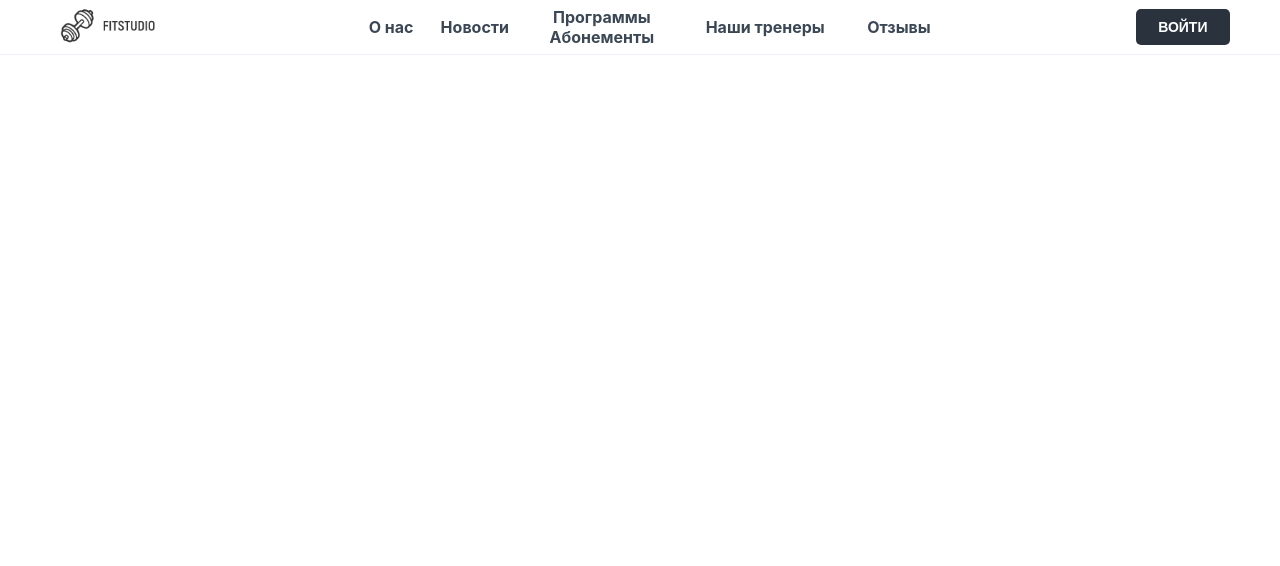
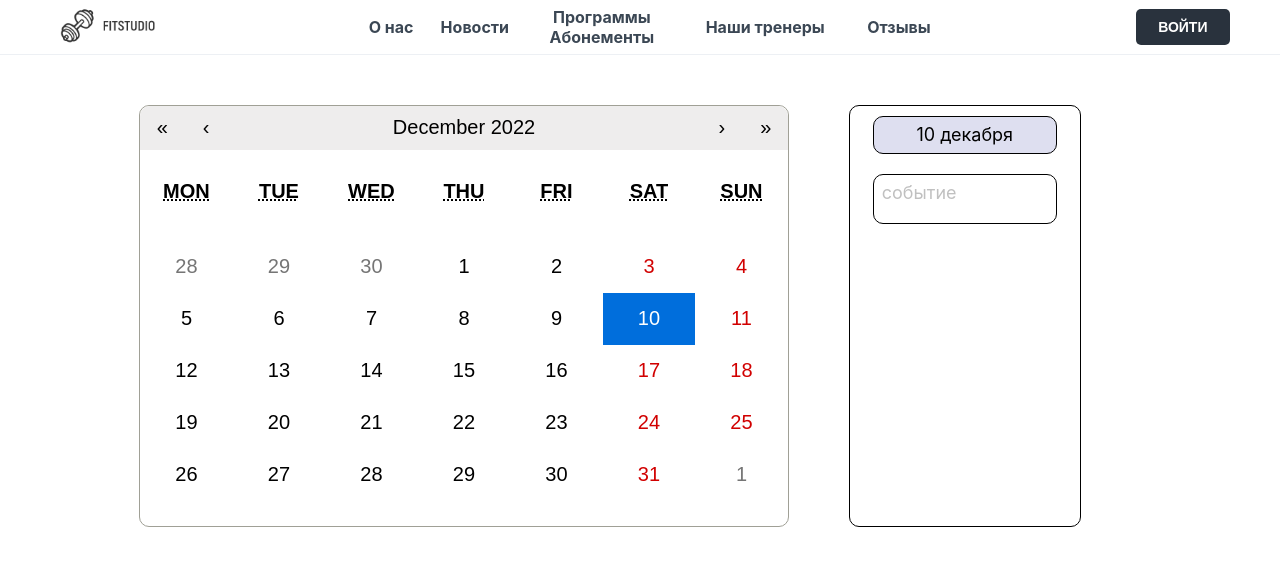
Before and after one commit to moevm/nosql2h22-fitness, a React (Create React App) app in the folder frontend/: page /user in a window 1280 px wide. Shown: the top 566 px of the page. Built offline with nearby package versions, Linux system fonts and the light colour scheme.

Commit message:
singup and lk client

```diff
--- a/frontend/src/components/AppRoutes.js
+++ b/frontend/src/components/AppRoutes.js
@@ -2,6 +2,7 @@ import { Route, Routes} from 'react-router-dom';
 import Homepage from './Homepage';
 import LoginPage from './LoginPage';
 import AdminPage from './AdminPage';
+import ClientPage from './ClientPage';
 
 export default function AppRoutes() {
 
@@ -10,6 +11,7 @@ export default function AppRoutes() {
             <Route exact path="/" element={<Homepage/>}/>
             <Route path="/login" element={<LoginPage/>}/>
             <Route path="/user/admin" element={<AdminPage/>}/>
+            <Route path='/user' element={<ClientPage/>}/>
         </Routes>
     );
 };
--- /dev/null
+++ b/frontend/src/components/ClientPage.js
@@ -0,0 +1,21 @@
+import '../css/ClientPage.css';
+
+import { useState } from 'react';
+import Calendar from 'react-calendar';
+import 'react-calendar/dist/Calendar.css';
+
+export default function ClientPage(){
+    const [date, setDate] = useState(new Date());
+
+    return(
+        <div className='ClientPage__box'>
+            <div className='calendar-container'>
+                <Calendar onChange={setDate} value={date} minDetail='year'/>
+            </div>
+            <div className='events-container'>
+                <div className='selected_date'>{date.toLocaleString('ru', {month: 'long', day:'numeric'})}</div>
+                <div className='event-content'>событие</div>
+            </div>
+        </div>
+    );
+};
--- a/frontend/src/components/FormSingIn.js
+++ b/frontend/src/components/FormSingIn.js
@@ -23,6 +23,9 @@ export default function FormSingIn(){
         if(login.value === 'admin' && pass.value === 'admin01'){
             navigate('/user/admin');
         }
+        else{
+            navigate('/user');
+        }
         sessionStorage.setItem('autoriz', login.value);
     };
 
--- a/frontend/src/components/FormSingUp.js
+++ b/frontend/src/components/FormSingUp.js
@@ -1,24 +1,64 @@
+import { useState } from "react";
+import { useNavigate } from "react-router-dom";
+import axios from 'axios';
+
 export default function FormSingUp(){
+    const [fio, setFIO] = useState({value: ''});
+    const [pass, setPass] = useState({value: ''});
+    const [email, setEmail] = useState({value: ''});
+    const [tel, setTel] = useState({value: ''});
+    let navigate = useNavigate();
 
-    const handleSubmit = () => {};
+    const handleChange = e =>{
+        switch(e.target.id){
+            case 'FIO':
+                setFIO({value: e.target.value});
+                break;
+            case 'password':
+                setPass({value: e.target.value});
+                break;
+            case 'email':
+                setEmail({value: e.target.value});
+                break;
+            case 'tel':
+                setTel({value: e.target.value});
+                break;
+            default:
+                break;
+        }
+    };
+
+    const handleSubmit = () => {
+        axios
+            .post('/registration', {fio: fio.value, email: email.value, telephone: tel.val, pwd: pass.value, type: 'client'})
+            .then(res => {
+                console.log(res);
+                // navigate(`/user`);
+                // sessionStorage.setItem('autoriz', res._id);
+            })
+            .catch(err => {
+                console.log('err in data', err);
+            });
+
+    };
 
     return(
         <form onSubmit={()=>handleSubmit()}>
             <div className='items'>
                 <p>ФИО</p>
-                <input type='text'/>
+                <input id="FIO" type='text' value={fio.value} onChange={handleChange}/>
             </div>
             <div className='items'>
                 <p>Почта</p>
-                <input type='email'/>
+                <input id='email' type='email' value={email.value} onChange={handleChange}/>
             </div>
             <div className='items'>
                 <p>Телефон</p>
-                <input type='tel'/>
+                <input id="tel" type='tel' value={tel.value} onChange={handleChange}/>
             </div>
             <div className='items'>
                 <p>Пароль</p>
-                <input type='text'/>
+                <input id="password" type='password' value={pass.value} onChange={handleChange}/>
             </div>
             <div>
                 <button id='singUp' type='submit'>Зарегистрироваться</button>
--- a/frontend/src/components/Header.js
+++ b/frontend/src/components/Header.js
@@ -1,6 +1,7 @@
 import '../css/reset.css'
 import '../css/Header.css';
 import logo from '../img/logo.png';
+import icon from '../img/icons8.png';
 
 import { useNavigate } from "react-router-dom";
 
@@ -28,9 +29,9 @@ function Header() {
             }
             else{
                 return(
-                    <div>
-                        <button>ув</button>
-                        <button>ЛК</button>
+                    <div className='PA_box'>
+                        <img id='PA_notice' src={icon} alt='notice'/>
+                        <button id='PA_btn' onClick={() => openPage('/user')}>ЛК</button>
                     </div>
                 );
             }
--- /dev/null
+++ b/frontend/src/css/ClientPage.css
@@ -0,0 +1,68 @@
+.ClientPage__box{
+    display: flex;
+    padding: 50px 60px;
+    justify-content: center;
+}
+
+.calendar-container{
+    width: 56%;
+}
+.react-calendar{
+    width: 100%;
+    border-radius: 10px;
+}
+.react-calendar__navigation{
+    border-radius: 10px 10px 0 0;
+    background-color: #eeeded;
+}
+.react-calendar__navigation button{
+    font-size: 20px;
+}
+.react-calendar__navigation__label{
+    font-size: 20px;
+}
+.react-calendar__viewContainer abbr{
+    font-size: 20px;
+}
+.react-calendar__tile{
+    padding: 10px;
+    line-height: 30px;
+}
+.react-calendar__month-view__weekdays{
+    margin-bottom: 30px;
+}
+.react-calendar__month-view{
+    margin: 25px 0;
+}
+
+.events-container{
+    display: flex;
+    flex-direction: column;
+    align-items: center;
+    width: 20%;
+    margin: 0 60px;
+    border: 1px solid #000;
+    border-radius: 10px;
+}
+.selected_date{
+    width: 80%;
+    border: 1px solid #000;
+    border-radius: 10px;
+    background-color: #3a3ea32a;
+    font-size: 18px;
+    line-height: 20px;
+    padding: 8px;
+    margin-top: 10px;
+}
+.event-content{
+    width: 80%;
+    min-height: 50px;
+    border: 1px solid #000;
+    border-radius: 10px;
+    color: #c0c0c0;
+    text-align: left;
+    font-size: 18px;
+    line-height: 20px;
+    padding: 8px;
+    margin-top: 20px;
+}
--- a/frontend/src/css/Header.css
+++ b/frontend/src/css/Header.css
@@ -41,6 +41,12 @@
     height: 40px;
     border-radius: 50%;
     margin-left: 10px;
+    font-size: 18px;
+}
+
+#PA_notice{
+    width: 36px;
+    height: 36px;
 }
 
 .header td:hover{
```
Also changed, not shown: frontend/src/img/icons8.png (added), 1 other file (tests, documents, lock files or other folders).
